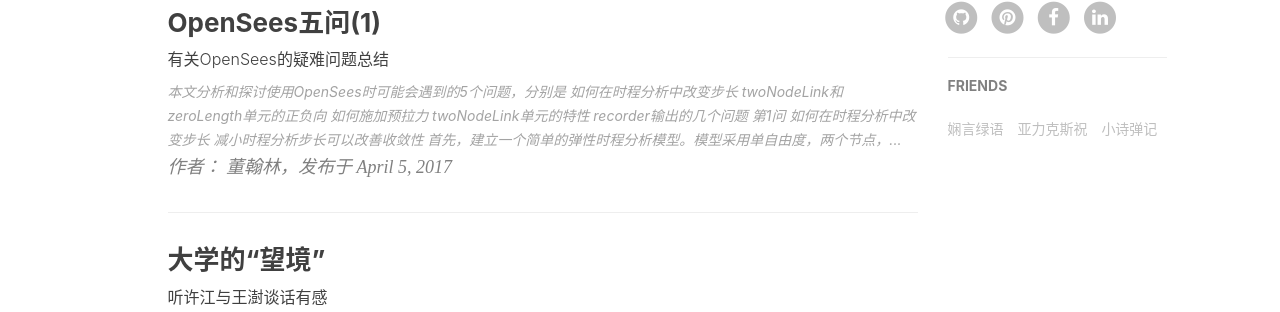
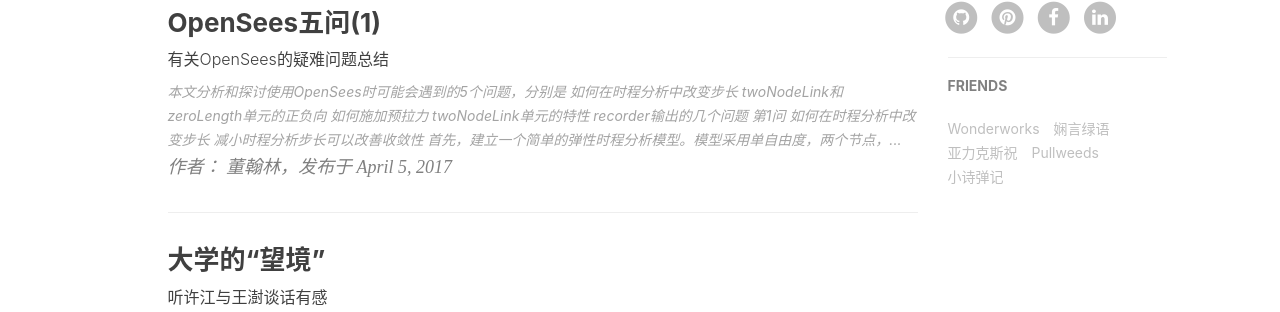
Before and after one commit to Hanlin-Dong/Hanlin-Dong.github.io, a Jekyll site: the page built from index.html, in a window 1280 px wide. Shown: the part 985-1297 px from the top of the page. Built offline with Jekyll 4.4.1, drawn with Linux system fonts in a browser that asks for light colours; nearby versions of some CDN libraries; the list of posts is cut into pages by our own code; comment, search, counter and statistics services are not loaded.

Commit message:
add two friends

```diff
--- a/_config.yml
+++ b/_config.yml
@@ -86,12 +86,20 @@ service-worker: false
 # Friends
 friends: [
     {
+        title: "Wonderworks",
+        href: "https://mp.weixin.qq.com/s?__biz=MzAwMTcwMDg5MA==&mid=208299309&idx=1&sn=4685f66683a9aed5de31cc59ea9b8bff&chksm=134b6058243ce94e9567d6b906699301c776a69d3a0d48dda34870dc3126ec44449f2004373f&mpshare=1&scene=1&srcid=0426V3UGfCpAyh7YvNvTV9Ys&key=7a29a072f4e2e9e620ef50acb56c85da13fa3b2278af80cba91afd48847321c13b44cc7f703a1e64c9c699f1d65b38d1284c74f5e78d7141e6b9687dcb443349df728639043e2eef6a592152d16c5857&ascene=0&uin=NzY5ODEwODQw&devicetype=iMac+MacBook9%2C1+OSX+OSX+10.11.6+build(15G1217)&version=12020510&nettype=WIFI&fontScale=100&pass_ticket=5WFS2wE9kkzkH2zWPMC6ZC7izXm3uq1jlv7KqzaPb3eElfuoJDK6Adopytm5Bxgo"
+    },
+    {
         title: "娴言绿语",
         href: "https://mp.weixin.qq.com/s?__biz=MzI5NDI2NTY2NQ==&mid=100000011&idx=1&sn=d985386d0e874781c41bb7aca6927629&mpshare=1&scene=1&srcid=0422i4sOJMJ4btS7MP5JSugL&key=ef3ba97d86256e846addc26efd23ab3e648a6b451aed0a869ab1a659d1bfe9690ea2b177273ec7f0bd8684567ac02990823f2f96eec98db33ef2b6eeed72090e3d843d59eef8e521e737605b978d3230&ascene=0&uin=NzY5ODEwODQw&devicetype=iMac+MacBook9%2C1+OSX+OSX+10.11.6+build(15G1217)&version=12020510&nettype=WIFI&fontScale=100&pass_ticket=bufH1M6r3g1A8EZHIjv3zd4hziDN0GB4%2Bf4O2i1Rm2ifaJUUQEBgW6FhRsord3W6"
     },
     {
         title: "亚力克斯祝",
         href: "https://mp.weixin.qq.com/s?__biz=MzIzNjc2MTkyOA==&mid=2247483751&idx=1&sn=0bae83a78f305c84225d45d21affc76b&chksm=e8d3a740dfa42e567363e3a712ef4e22ff327b459dee35370d0a056c42e66562aa85662c8736&mpshare=1&scene=1&srcid=0422s2SCWuyeJCmuCE71uKoP&key=d054b2c1269a6c2e9290eddf2ff6c4ff79935354bbb7745beb765f7e7449c973463e702efde43158c54064cde5b18c3e98189b61b000f4936750463ecc8ca3be5b020b8aff1fe2afad952edc646f2d7f&ascene=0&uin=NzY5ODEwODQw&devicetype=iMac+MacBook9%2C1+OSX+OSX+10.11.6+build(15G1217)&version=12020510&nettype=WIFI&fontScale=100&pass_ticket=bufH1M6r3g1A8EZHIjv3zd4hziDN0GB4%2Bf4O2i1Rm2ifaJUUQEBgW6FhRsord3W6"
+    },
+    {
+        title: "Pullweeds",
+        href: "https://mp.weixin.qq.com/s?__biz=MzA3NDU2MTg1MA==&mid=400944428&idx=1&sn=8f7284bc5503cca8dbab94198ecb212b&mpshare=1&scene=1&srcid=0426lGZpytExa75zHA5CA5ui&key=6573c25d21514e33be33c335afd159a79fb87df61e83b493558d2b1c231b594eb05c62ceeeb46ee18ca10742cd76e4226a57eddccb9b1678eae895e522903415f7307136075e86974cca5e4b430e51f6&ascene=0&uin=NzY5ODEwODQw&devicetype=iMac+MacBook9%2C1+OSX+OSX+10.11.6+build(15G1217)&version=12020510&nettype=WIFI&fontScale=100&pass_ticket=5WFS2wE9kkzkH2zWPMC6ZC7izXm3uq1jlv7KqzaPb3eElfuoJDK6Adopytm5Bxgo"
     },
     {
         title: "小诗弹记",
```
